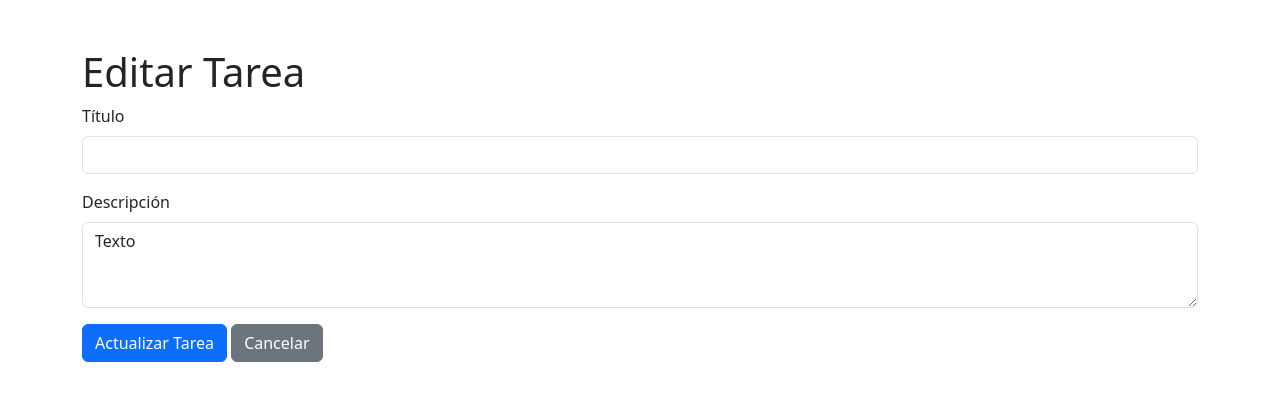
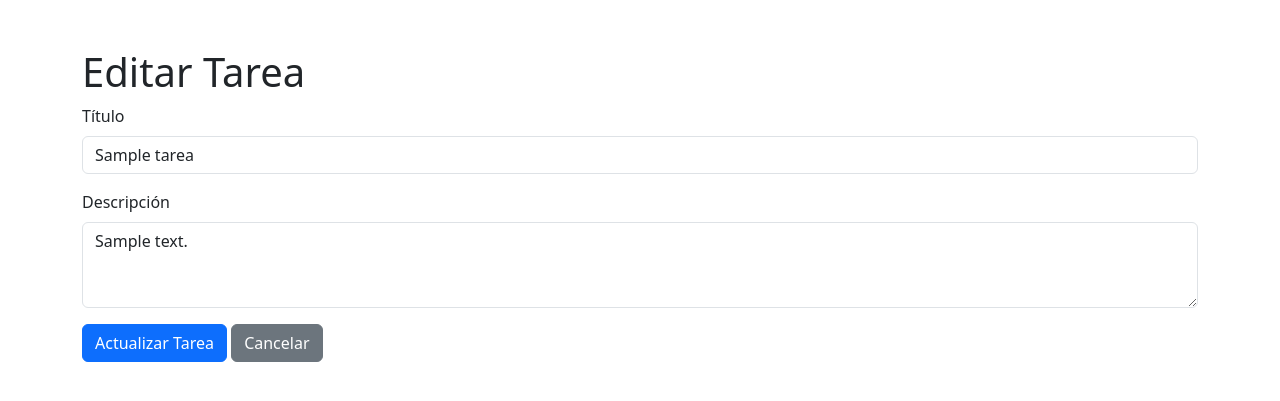
Before and after one commit to infinity-bys/MVC, a PHP site: page /index.php?accion=editar&id=1 in a window 1280 px wide. Shown: the top 401 px of the page. Run offline with PHP 8.4, Linux system fonts and the light colour scheme; tables that the repository leaves empty or names only in its code hold one stand-in row (values such as "Sample post"); data that the repository does not hold is empty.

Commit message:
corregido

```diff
--- a/controllers/TareaController.php
+++ b/controllers/TareaController.php
@@ -1,5 +1,4 @@
 <?php
-
 require_once 'models/TareaModel.php';
 require_once 'config/Database.php';
 
@@ -7,30 +6,30 @@ class TareaController {
     private $db;
     private $tareaModel;
 
-
-
     public function __construct() {
         $database = new Database();
         $this->db = $database->getConnection();
         $this->tareaModel = new TareaModel($this->db);
     }
 
-
-    //mostrar todas las tareas
-    public function index (){
+    // Mostrar todas las tareas
+    public function index() {
         $tareas = $this->tareaModel->leer();
         include 'views/home.php';
     }
 
-    public function crear(){
+    // Crear la tarea
+    public function crear() {
         include 'views/crear.php';
     }
 
+    // Guardar tarea
     public function guardar() {
         if ($_POST) {
-            $titilo = $_POST['titulo'];
+            $titulo = $_POST['titulo'];
             $descripcion = $_POST['descripcion'];
-            if ($this->tareaModel->crear($titilo, $descripcion)) {
+
+            if ($this->tareaModel->crear($titulo, $descripcion)) {
                 header("Location: index.php");
             } else {
                 echo "Error al crear la tarea.";
@@ -38,12 +37,12 @@ class TareaController {
         }
     }
 
-
-    //mostrar la informacion de una tarea
+    // Mostrar la información en el formulario
     public function editar() {
         if (isset($_GET['id'])) {
             $id = $_GET['id'];
             $tarea = $this->tareaModel->leerUno($id);
+
             if ($tarea) {
                 include 'views/editar.php';
             } else {
@@ -51,8 +50,4 @@ class TareaController {
             }
         }
     }
-
 }
-
-
-?>
--- a/models/TareaModel.php
+++ b/models/TareaModel.php
@@ -1,28 +1,23 @@
 <?php
-
 class TareaModel {
     private $conn;
     private $table_name = "tareas";
 
-
-    public function __construct($db)
-    {
+    public function __construct($db) {
         $this->conn = $db;
     }
 
-
-    //consultar todas las tareas
-    public function leer(){
+    // Leer tareas
+    public function leer() {
         $query = "SELECT id, titulo, descripcion, fecha_creacion FROM " . $this->table_name . " ORDER BY fecha_creacion DESC";
         $stmt = $this->conn->prepare($query);
         $stmt->execute();
         return $stmt;
     }
 
-
-    //crear una nueva tarea
-public function crear($titulo, $descripcion){
-    $query = "INSERT INTO " . $this->table_name . " SET titulo=:titulo, descripcion=:descripcion";
+    // Crear tarea
+    public function crear($titulo, $descripcion) {
+        $query = "INSERT INTO " . $this->table_name . " SET titulo = :titulo, descripcion = :descripcion";
         $stmt = $this->conn->prepare($query);
 
         $titulo = htmlspecialchars(strip_tags($titulo));
@@ -31,33 +26,24 @@ public function crear($titulo, $descripcion){
         $stmt->bindParam(":titulo", $titulo);
         $stmt->bindParam(":descripcion", $descripcion);
 
-
-    if ($stmt->execute()) {
+        if($stmt->execute()) {
             return true;
         }
         return false;
     }
 
-
-//editar tarea
-public function leerUno($id){
-    $query = "SELECT id, titulo, descripcion FROM " . $this->table_name . " WHERE id = ? LIMIT 0,1";
+    // Leer una tarea
+    public function leerUno($id) {
+        $query = "SELECT titulo, descripcion FROM " . $this->table_name . " WHERE id = ? LIMIT 0,1";
         $stmt = $this->conn->prepare($query);
         $stmt->bindParam(1, $id);
         $stmt->execute();
 
         $row = $stmt->fetch(PDO::FETCH_ASSOC);
 
-
-    if ($row) {
+        if($row) {
             return $row;
         }
         return null;
     }
-
-
 }
-
-
-
-?>
--- a/views/editar.php
+++ b/views/editar.php
@@ -9,14 +9,15 @@
 <div class="container mt-5">
     <h1>Editar Tarea</h1>
     <form action="" method="post">
-            <input type="hidden" name="id" value="">
+        <input type="hidden" name="id" value="<?php echo $tarea['id']; ?>">
         <div class="mb-3">
             <label for="titulo" class="form-label">Título</label>
-                <input type="text" class="form-control" id="titulo" name="titulo" value="" required>
+            <input type="text" class="form-control" id="titulo" name="titulo"
+                   value="<?php echo $tarea['titulo']; ?>" required>
         </div>
         <div class="mb-3">
             <label for="descripcion" class="form-label">Descripción</label>
-                <textarea class="form-control" id="descripcion" name="descripcion" rows="3">Texto</textarea>
+            <textarea class="form-control" id="descripcion" name="descripcion" rows="3"><?php echo $tarea['descripcion']; ?></textarea>
         </div>
         <button type="submit" class="btn btn-primary">Actualizar Tarea</button>
         <a href="index.php" class="btn btn-secondary">Cancelar</a>
```
Also changed, not shown: index.php (+0 -7 lines), views/home.php (+8 -10 lines), views/crear.php (indentation only). Lines whose indentation alone changed are shown as unchanged.
